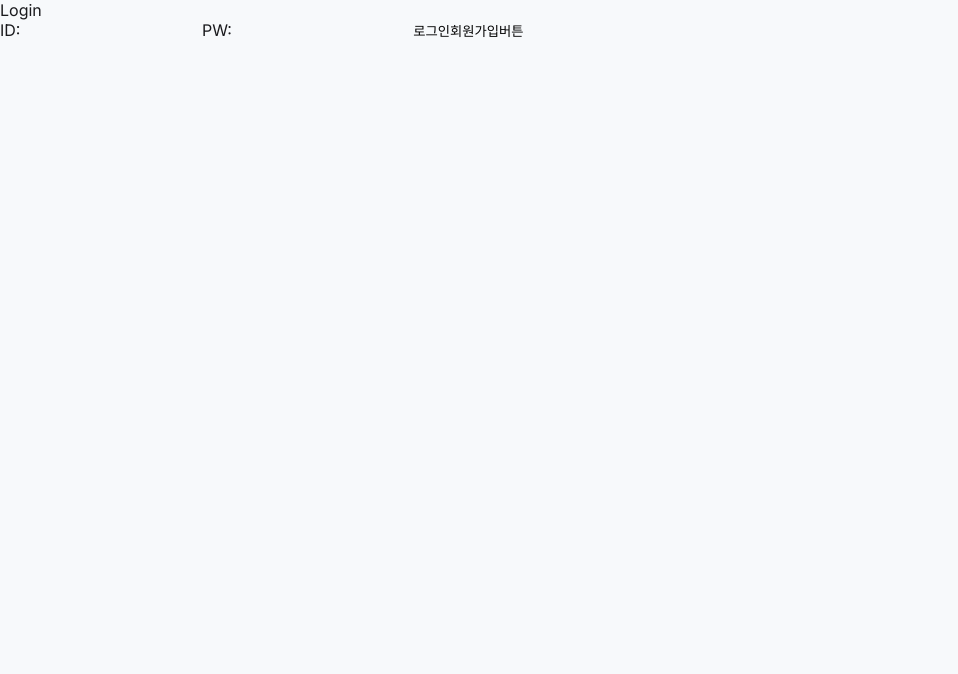
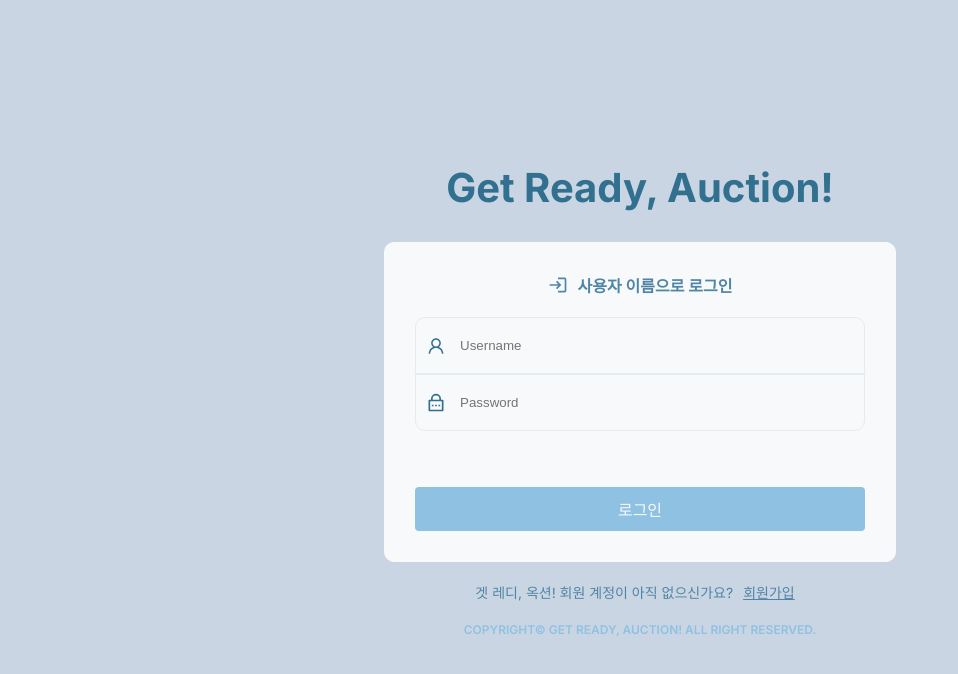
Before and after one commit to hanbitk/HH99_GetReady-Auction-_FE, a React (Create React App) app: page /user/login in a window 1280 px wide. Shown: the top 674 px of the page, without its empty margins (0-958 px from the left). Built offline with nearby package versions, Linux system fonts and the light colour scheme.

Commit message:
design : styled Sign In & Sign Up components

```diff
--- a/src/pages/Login.jsx
+++ b/src/pages/Login.jsx
@@ -1,20 +1,83 @@
-import React from 'react'
-import { useNavigate } from 'react-router-dom/dist'
+import React from "react";
+import { useNavigate } from "react-router-dom/dist";
+import {
+  StLogInContainer,
+  LogoLinkStyle,
+  StLogInHeader,
+  StLogInFormHeader,
+  StLogInForm,
+  StLogIn,
+  StLogInInputs,
+  StLogInInput,
+  StInputBox,
+  StSignUp,
+  SignUpLinkStyle,
+  iconStyle,
+  logInIconStyle,
+  StContainer,
+} from "../styles/Login.styles";
+import { StFooterCopyright } from "../styles/Footer.styles";
+import Button from "../components/Buttons/Button";
+import { AiOutlineUser } from "react-icons/ai";
+import { RiLockPasswordLine } from "react-icons/ri";
+import { MdLogin } from "react-icons/md";
 
 function Login() {
-    const nav = useNavigate()
-    const signupGo = () => {
-        nav("/user/signup")
-    }
-    return (
-        <>
-            <div>Login</div>
-            ID: <input/>
-            PW: <input/>
-            <button>로그인</button>
-            <button onClick={signupGo}>회원가입버튼</button>
-        </>
-    )
+  const navigate = useNavigate();
+
+  return (
+    <StContainer>
+      <StLogInContainer>
+        <LogoLinkStyle to="/">
+          <StLogInHeader>Get Ready, Auction!</StLogInHeader>
+        </LogoLinkStyle>
+
+        <StLogInForm>
+          <StLogInFormHeader>
+            <div style={{ display: "flex", marginBottom: "20px" }}>
+              <MdLogin style={logInIconStyle} />
+              <h4 style={{ color: "var(--color-blue)" }}>
+                사용자 이름으로 로그인
+              </h4>
+            </div>
+            <StLogIn>
+              <StLogInInputs>
+                <StInputBox borderRadius="10px 10px 0 0">
+                  <AiOutlineUser style={iconStyle} />
+                  <StLogInInput placeholder="Username" />
+                </StInputBox>
+                <StInputBox borderRadius="0 0 10px 10px">
+                  <RiLockPasswordLine style={iconStyle} />
+                  <StLogInInput placeholder="Password" />
+                </StInputBox>
+              </StLogInInputs>
+            </StLogIn>
+          </StLogInFormHeader>
+          <Button size="450px" fontSize="var(--font-regular)" padding="10px">
+            로그인
+          </Button>
+        </StLogInForm>
+
+        <StSignUp>
+          <p
+            style={{
+              color: "var(--color-blue)",
+              fontSize: "var(--font-small)",
+            }}
+          >
+            겟 레디, 옥션! 회원 계정이 아직 없으신가요?
+          </p>
+          <SignUpLinkStyle to="/user/signup">회원가입</SignUpLinkStyle>
+        </StSignUp>
+
+        <div>
+          <StFooterCopyright style={{fontWeight:"var(--weight-semi-bold)"}}>
+            copyright© get ready, auction! all right reserved.
+          </StFooterCopyright>
+        </div>
+      </StLogInContainer>
+    </StContainer>
+  );
 }
 
-export default Login
+export default Login;
--- a/src/pages/Signup.jsx
+++ b/src/pages/Signup.jsx
@@ -1,20 +1,80 @@
-import React from 'react'
-import { useNavigate } from 'react-router-dom/dist'
+import React from "react";
+import { StContainer } from "../styles/Login.styles";
+import {
+  StSignUpContainer,
+  LogoLinkStyle,
+  StSignUpHeader,
+  StSignUpFormHeader,
+  StSignUpForm,
+  StLogIn,
+  StSignUpInputs,
+  StSignUpInput,
+  StInputBox,
+  StSignUp,
+  SignUpLinkStyle,
+  iconStyle,
+  signUpIconStyle,
+} from "../styles/Signup.styles";
+import { StFooterCopyright } from "../styles/Footer.styles";
+import Button from "../components/Buttons/Button";
+import { AiOutlineUser } from "react-icons/ai";
+import { RiLockPasswordLine } from "react-icons/ri";
+import { MdLogin } from "react-icons/md";
 
 function Signup() {
-    const nav = useNavigate()
-    const backHome = () => {
-        nav("/")
-    }
-    return (
-        <>
-            <div>Signup</div>
-            ID: <input />
-            PW: <input />
-            <button>회원가입승인버튼</button>
-            <button onClick={backHome}>홈버튼</button>
-        </>
-    )
+  return (
+    <StContainer>
+      <StSignUpContainer>
+        <LogoLinkStyle to="/">
+          <StSignUpHeader>Get Ready, Auction!</StSignUpHeader>
+        </LogoLinkStyle>
+
+        <StSignUpForm>
+          <StSignUpFormHeader>
+            <div style={{ display: "flex", marginBottom: "20px" }}>
+              <MdLogin style={signUpIconStyle} />
+              <h4 style={{ color: "var(--color-blue)" }}>
+                사용자 이름으로 회원가입
+              </h4>
+            </div>
+            <StSignUp>
+              <StSignUpInputs>
+                <StInputBox borderRadius="10px 10px 0 0">
+                  <AiOutlineUser style={iconStyle} />
+                  <StSignUpInput placeholder="Username" />
+                </StInputBox>
+                <StInputBox borderRadius="0 0 10px 10px">
+                  <RiLockPasswordLine style={iconStyle} />
+                  <StSignUpInput placeholder="Password" />
+                </StInputBox>
+              </StSignUpInputs>
+            </StSignUp>
+          </StSignUpFormHeader>
+          <Button size="450px" fontSize="var(--font-regular)" padding="10px">
+            회원가입
+          </Button>
+        </StSignUpForm>
+
+        <StLogIn>
+          <p
+            style={{
+              color: "var(--color-blue)",
+              fontSize: "var(--font-small)",
+            }}
+          >
+            겟 레디, 옥션! 회원 계정이 있으다면, 지금 시작하세요!
+          </p>
+          <SignUpLinkStyle to="/user/login">로그인</SignUpLinkStyle>
+        </StLogIn>
+
+        <div>
+          <StFooterCopyright style={{ fontWeight: "var(--weight-semi-bold)" }}>
+            copyright© get ready, auction! all right reserved.
+          </StFooterCopyright>
+        </div>
+      </StSignUpContainer>
+    </StContainer>
+  );
 }
 
-export default Signup
+export default Signup;
--- a/src/shared/Router.js
+++ b/src/shared/Router.js
@@ -21,8 +21,8 @@ function Router() {
           <Route path="/auction/:id" element={<AuctionDetail />} />
         </Route>
 
-        <Route path="/user/*" element={<Login />} />
-        <Route path="/user/*" element={<Signup />} />
+        <Route path="/user/login" element={<Login />} />
+        <Route path="/user/signup" element={<Signup />} />
         {/* <Route>
           <Route path="/user">
             <Route path="login" element={<Login />} />
--- /dev/null
+++ b/src/styles/Login.styles.js
@@ -0,0 +1,103 @@
+import styled from "styled-components";
+import { Link } from "react-router-dom";
+
+export const StContainer = styled.div`
+  background-color: ${(props) => props.backgroundColor || "#cad5e3"};
+`;
+
+export const StLogInContainer = styled.div`
+  max-width: 1200px;
+  margin: 0 auto;
+  display: flex;
+  flex-direction: column;
+  align-items: center;
+  justify-content: center;
+  height: 100vh;
+`;
+export const StLogInHeader = styled.header`
+  margin-bottom: 30px;
+  font-size: 40px;
+  color: var(--color-dark-blue);
+  font-weight: var(--weight-bold);
+`;
+
+export const StLogInForm = styled.div`
+  border: 1px solid var(--color-gray);
+  padding: 30px;
+  height: 320px;
+  border-radius: 10px;
+  background-color: var(--color-light-white);
+  display: flex;
+  flex-direction: column;
+  justify-content: space-between;
+`;
+
+export const StLogInFormHeader = styled.div`
+  display: flex;
+  flex-direction: column;
+  align-items: center;
+  justify-content: center;
+`;
+
+export const StLogIn = styled.div`
+  width: 450px;
+  border-radius: 4px;
+`;
+
+export const StLogInInputs = styled.div`
+  display: flex;
+  flex-direction: column;
+`;
+
+export const StLogInInput = styled.input`
+  border-radius: 4px;
+  width: 350px;
+  padding: 10px;
+  cursor: pointer;
+`;
+
+export const StInputBox = styled.div`
+  border: 1px solid var(--color-light-gray);
+  display: flex;
+  align-content: center;
+  padding: 10px;
+  border-radius: ${(props) => props.borderRadius};
+`;
+
+export const StSignUp = styled.div`
+  margin-block: 10px;
+  display: flex;
+  align-items: center;
+`;
+
+export const LogoLinkStyle = styled(Link)`
+  text-decoration: none;
+  color: var(--color-blue);
+  cursor: pointer;
+`;
+
+export const SignUpLinkStyle = styled(Link)`
+color: var(--color-blue);
+  font-size: var(--font-small);
+  padding: 10px;
+  cursor: pointer;
+
+  &:hover{
+    color: var(--color-dark-blue);
+    font-weight: var(--weight-semi-bold);
+  }
+`
+
+export const iconStyle = {
+  fontSize: "var(--font-medium)",
+  alignSelf: "center",
+  marginRight: "4px",
+  color: "var(--color-dark-blue)",
+};
+
+export const logInIconStyle = {
+  fontSize: "var(--font-medium)",
+  alignSelf: "center",
+  marginRight: "10px",
+  color: "var(--color-blue)",
+};
--- /dev/null
+++ b/src/styles/Signup.styles.js
@@ -0,0 +1,99 @@
+import styled from "styled-components";
+import { Link } from "react-router-dom";
+
+export const StSignUpContainer = styled.div`
+  max-width: 1200px;
+  margin: 0 auto;
+  display: flex;
+  flex-direction: column;
+  align-items: center;
+  justify-content: center;
+  height: 100vh;
+`;
+export const StSignUpHeader = styled.header`
+  margin-bottom: 30px;
+  font-size: 40px;
+  color: var(--color-dark-blue);
+  font-weight: var(--weight-bold);
+`;
+
+export const StSignUpForm = styled.div`
+  border: 1px solid var(--color-gray);
+  padding: 30px;
+  height: 320px;
+  border-radius: 10px;
+  background-color: var(--color-light-white);
+  display: flex;
+  flex-direction: column;
+  justify-content: space-between;
+`;
+
+export const StSignUpFormHeader = styled.div`
+  display: flex;
+  flex-direction: column;
+  align-items: center;
+  justify-content: center;
+`;
+
+export const StSignUp = styled.div`
+  width: 450px;
+  border-radius: 4px;
+`;
+
+export const StSignUpInputs = styled.div`
+  display: flex;
+  flex-direction: column;
+`;
+
+export const StSignUpInput = styled.input`
+  border-radius: 4px;
+  width: 350px;
+  padding: 10px;
+  cursor: pointer;
+`;
+
+export const StInputBox = styled.div`
+  border: 1px solid var(--color-light-gray);
+  display: flex;
+  align-content: center;
+  padding: 10px;
+  border-radius: ${(props) => props.borderRadius};
+`;
+
+export const StLogIn = styled.div`
+  margin-block: 10px;
+  display: flex;
+  align-items: center;
+`;
+
+export const LogoLinkStyle = styled(Link)`
+  text-decoration: none;
+  color: var(--color-blue);
+  cursor: pointer;
+`;
+
+export const SignUpLinkStyle = styled(Link)`
+color: var(--color-blue);
+  font-size: var(--font-small);
+  padding: 10px;
+  cursor: pointer;
+
+  &:hover{
+    color: var(--color-dark-blue);
+    font-weight: var(--weight-semi-bold);
+  }
+`
+
+export const iconStyle = {
+  fontSize: "var(--font-medium)",
+  alignSelf: "center",
+  marginRight: "4px",
+  color: "var(--color-dark-blue)",
+};
+
+export const signUpIconStyle = {
+  fontSize: "var(--font-medium)",
+  alignSelf: "center",
+  marginRight: "10px",
+  color: "var(--color-blue)",
+};
```
